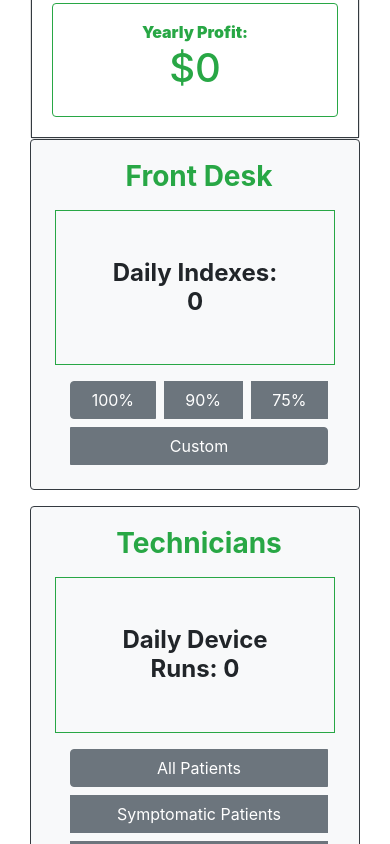
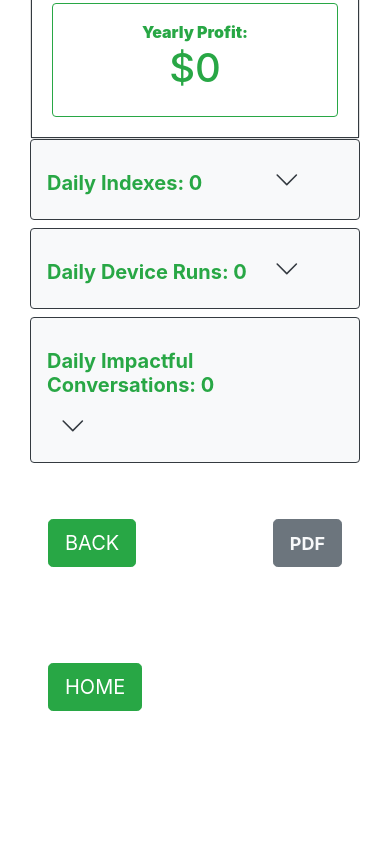
Before and after one commit to mfernandez225/eyebrain, a React (Create React App) app: page /profitPage in a window 390 px wide. Shown: the part 1420-2264 px from the top of the page. After the commit the page ends 2179 px from the top, so only its background shows below. Built offline with nearby package versions, Linux system fonts and the light colour scheme; what @react-pdf/renderer would draw is missing.

Commit message:
hid the divs on the profit page

```diff
--- a/src/App.js
+++ b/src/App.js
@@ -99,10 +99,13 @@ function App() {
       yearlyRoi: newYearlyConversions * 400,
     }));
 
-    const deviceTimeInvested = Math.round(deviceRuns * 3);
-    console.log(deviceTimeInvested);
-    const odTalkTimeInvested = Math.round(whoToTalkTo * 5);
-    console.log(odTalkTimeInvested);
+    const deviceTimeInvested = whoToRun * 3;
+    const impactTalkTimeInvested = whoToTalkTo * 5;
+    setCalculations((prev) => ({
+      ...prev,
+      deviceTimeInvested,
+      impactTalkTimeInvested,
+    }));
   }, [
     dailyComps,
     lifestyleIndex,
--- a/src/components/footer.js
+++ b/src/components/footer.js
@@ -15,27 +15,27 @@ const Footer = ({
   return (
     <footer className="row justify-content-between">
       {(backUrl && (
+        <Link className="text-decoration-none text-light" to={backUrl}>
           <div
             className={cx(`col-xs-1 btn btn-success btn-lg m-5 btn-footer`, {
               disabled: backDisabled,
             })}
           >
-          <Link className="text-decoration-none text-light" to={backUrl}>
             {backText || "BACK"}
+          </div>
         </Link>
-        </div>
       )) || <span></span>}
       {children}
       {nextUrl && (
+        <Link className="text-decoration-none text-light" to={nextUrl}>
           <div
             className={cx(`col-xs-1 btn btn-success btn-lg m-5 btn-footer`, {
               disabled: nextDisabled,
             })}
           >
-          <Link className="text-decoration-none text-light" to={nextUrl}>
             {nextText || "NEXT"}
+          </div>
         </Link>
-        </div>
       )}
     </footer>
   );
--- a/src/pages/DevicePage/index.js
+++ b/src/pages/DevicePage/index.js
@@ -6,7 +6,7 @@ import logo from "../images/logo_banner.png";
 
 const DevicePage = ({
   questions: { deviceChampion, techNotes, deviceRuns },
-  calculations: { whoToRun },
+  calculations: { whoToRun, deviceTimeInvested },
   handleQuestionChange,
   setQuestionValue,
 }) => {
@@ -63,6 +63,11 @@ const DevicePage = ({
             onChange={handleQuestionChange}
           />
         </div>
+        <div>
+          <h5 className="text-muted text-right mt-5">
+            Time Invested: {deviceTimeInvested || ""} minutes
+          </h5>
+        </div>
       </div>
       <Footer backUrl="/lifestylePage" nextUrl="/DoctorPage" />
     </div>
--- a/src/pages/DoctorPage/index.js
+++ b/src/pages/DoctorPage/index.js
@@ -5,7 +5,7 @@ import logo from "../images/logo_banner.png";
 
 const DoctorPage = ({
   questions: { timeAllotted, currentFlow, impactTalk, examLaneNotes },
-  calculations: { whoToTalkTo },
+  calculations: { whoToTalkTo, impactTalkTimeInvested },
   handleQuestionChange,
   setQuestionValue,
 }) => {
@@ -78,6 +78,12 @@ const DoctorPage = ({
             onChange={handleQuestionChange}
           />
         </div>
+        <div>
+          <h5 className="text-muted text-right mt-5">
+            {" "}
+            Time Invested: {impactTalkTimeInvested || ""} minutes
+          </h5>
+        </div>
       </div>
       <Footer backUrl="/devicePage" nextUrl="/resultPage" />
     </div>
--- a/src/pages/Home/index.js
+++ b/src/pages/Home/index.js
@@ -71,7 +71,7 @@ const Home = ({
           <input
             className="form-control"
             type="text"
-            placeholder="How is your managed care in your practice?"
+            placeholder="How is managed care broken down in your practice?"
             name="managedCare"
             value={managedCare}
             onChange={handleQuestionChange}
@@ -85,7 +85,7 @@ const Home = ({
           <input
             className="form-control"
             type="text"
-            placeholder="Patients lives changed? Practice Profitibility? Pay off the device ASAP?"
+            placeholder="Patients lives changed?   Practice Profitibility?   Pay off the device ASAP?"
             name="whatMotivates"
             value={whatMotivates}
             onChange={handleQuestionChange}
--- a/src/pages/PracticeInfo/index.js
+++ b/src/pages/PracticeInfo/index.js
@@ -89,7 +89,7 @@ const PracticeInfo = ({
           <input
             className="form-control"
             type="text"
-            placeholder="Front Desk Staff"
+            placeholder="# Front Desk Staff"
             name="frontDeskStaff"
             value={frontDeskStaff}
             onChange={handleQuestionChange}
@@ -115,7 +115,7 @@ const PracticeInfo = ({
           <input
             className="form-control"
             type="text"
-            placeholder="# of opticians"
+            placeholder="# of Opticians"
             name="opticians"
             value={opticians}
             onChange={handleQuestionChange}
--- a/src/pages/ProfitPage/index.js
+++ b/src/pages/ProfitPage/index.js
@@ -1,4 +1,4 @@
-import React from "react";
+import React, { useState } from "react";
 import Footer from "../../components/footer";
 import NumberFormat from "react-number-format";
 import Choices from "../../components/choices";
@@ -17,8 +17,6 @@ const ProfitPage = ({
     whoToIndex,
     whoToRun,
     whoToTalkTo,
-    deviceTimeInvested,
-    odTalkTimeInvested,
   },
   setQuestionValue,
 }) => {
@@ -27,6 +25,10 @@ const ProfitPage = ({
     thousandSeparator: true,
     prefix: "$",
   };
+
+  const [frontDeskOpen, setFrontDeskOpen] = useState(false);
+  const [technicianOpen, setTechnicianOpen] = useState(false);
+  const [impactTalkOpen, setImpactTalkOpen] = useState(false);
 
   return (
     <div className="profitPage">
@@ -120,12 +122,52 @@ const ProfitPage = ({
         </div>
 
         <div>
-          <div className="border border-dark bg-light p-3 rounded mb-3">
-            <div className="row col-sm justify-content-center m-1">
-              <h3 className="text-success font-weight-bold">Front Desk</h3>
+          <div className="border border-dark bg-light p-3 rounded mb-2">
+            <div className="row col-sm justify-content-between">
+              <h5 className="text-success font-weight-bolder">
+                Daily Indexes: {whoToIndex}
+              </h5>
+              <button
+                className="btn btn-link text-dark"
+                onClick={() => setFrontDeskOpen((prev) => !prev)}
+              >
+                {frontDeskOpen ? (
+                  <svg
+                    class="bi bi-chevron-up"
+                    width="1.6em"
+                    height="1.6em"
+                    viewBox="0 0 16 16"
+                    fill="currentColor"
+                    xmlns="http://www.w3.org/2000/svg"
+                  >
+                    <path
+                      fill-rule="evenodd"
+                      d="M7.646 4.646a.5.5 0 01.708 0l6 6a.5.5 0 01-.708.708L8 5.707l-5.646 5.647a.5.5 0 01-.708-.708l6-6z"
+                      clip-rule="evenodd"
+                    />
+                  </svg>
+                ) : (
+                  <svg
+                    class="bi bi-chevron-down"
+                    width="1.6em"
+                    height="1.6em"
+                    viewBox="0 0 16 16"
+                    fill="currentColor"
+                    xmlns="http://www.w3.org/2000/svg"
+                  >
+                    <path
+                      fill-rule="evenodd"
+                      d="M1.646 4.646a.5.5 0 01.708 0L8 10.293l5.646-5.647a.5.5 0 01.708.708l-6 6a.5.5 0 01-.708 0l-6-6a.5.5 0 010-.708z"
+                      clip-rule="evenodd"
+                    />
+                  </svg>
+                )}
+              </button>
             </div>
+            {frontDeskOpen && (
+              <>
                 <h4 className="border border-success text-center font-weight-bolder m-2 p-5">
-              Daily Indexes: {whoToIndex}
+                  Percentage of patients you index
                 </h4>
                 <Choices
                   choices={[
@@ -133,16 +175,61 @@ const ProfitPage = ({
                     { label: "90%", value: 0.9 },
                     { label: "75%", value: 0.75 },
                   ]}
-              setChoice={(value) => setQuestionValue("lifestyleIndex", value)}
+                  setChoice={(value) =>
+                    setQuestionValue("lifestyleIndex", value)
+                  }
                   value={lifestyleIndex}
                 />
+              </>
+            )}
           </div>
-          <div className="border border-dark bg-light p-3 rounded mb-3">
-            <div className="row col-sm justify-content-center m-1">
-              <h3 className="text-success font-weight-bold">Technicians</h3>
+          <div className="border border-dark bg-light p-3 rounded mb-2">
+            <div className="row col-sm justify-content-between">
+              <h5 className="text-success font-weight-bolder">
+                {" "}
+                Daily Device Runs: {whoToRun}
+              </h5>
+              <button
+                className="btn btn-link text-dark"
+                onClick={() => setTechnicianOpen((prev) => !prev)}
+              >
+                {technicianOpen ? (
+                  <svg
+                    class="bi bi-chevron-up"
+                    width="1.6em"
+                    height="1.6em"
+                    viewBox="0 0 16 16"
+                    fill="currentColor"
+                    xmlns="http://www.w3.org/2000/svg"
+                  >
+                    <path
+                      fill-rule="evenodd"
+                      d="M7.646 4.646a.5.5 0 01.708 0l6 6a.5.5 0 01-.708.708L8 5.707l-5.646 5.647a.5.5 0 01-.708-.708l6-6z"
+                      clip-rule="evenodd"
+                    />
+                  </svg>
+                ) : (
+                  <svg
+                    class="bi bi-chevron-down"
+                    width="1.6em"
+                    height="1.6em"
+                    viewBox="0 0 16 16"
+                    fill="currentColor"
+                    xmlns="http://www.w3.org/2000/svg"
+                  >
+                    <path
+                      fill-rule="evenodd"
+                      d="M1.646 4.646a.5.5 0 01.708 0L8 10.293l5.646-5.647a.5.5 0 01.708.708l-6 6a.5.5 0 01-.708 0l-6-6a.5.5 0 010-.708z"
+                      clip-rule="evenodd"
+                    />
+                  </svg>
+                )}
+              </button>
             </div>
+            {technicianOpen && (
+              <>
                 <h4 className="border border-success text-center font-weight-bolder m-2 p-5">
-              Daily Device Runs: {whoToRun}
+                  What patients do you run on the device?
                 </h4>
                 <Choices
                   choices={[
@@ -153,13 +240,62 @@ const ProfitPage = ({
                   setChoice={(value) => setQuestionValue("deviceRuns", value)}
                   value={deviceRuns}
                 />
+                <div>
+                  <h5 className="text-muted text-center mt-3">
+                    {" "}
+                    Time Invested: {whoToRun * 4 || ""} minutes
+                  </h5>
                 </div>
-          <div className="border border-dark bg-light p-3 rounded mb-3">
-            <div className="row col-sm justify-content-center m-1">
-              <h3 className="text-success font-weight-bold">Exam Lane</h3>
+              </>
+            )}
           </div>
+          <div className="border border-dark bg-light p-3 rounded mb-2">
+            <div className="row col-sm justify-content-between">
+              <h5 className="text-success font-weight-bolder">
+                Daily Impactful Conversations: {whoToTalkTo}
+              </h5>
+              <button
+                className="btn btn-link text-dark"
+                onClick={() => setImpactTalkOpen((prev) => !prev)}
+              >
+                {impactTalkOpen ? (
+                  <svg
+                    class="bi bi-chevron-up"
+                    width="1.6em"
+                    height="1.6em"
+                    viewBox="0 0 16 16"
+                    fill="currentColor"
+                    xmlns="http://www.w3.org/2000/svg"
+                  >
+                    <path
+                      fill-rule="evenodd"
+                      d="M7.646 4.646a.5.5 0 01.708 0l6 6a.5.5 0 01-.708.708L8 5.707l-5.646 5.647a.5.5 0 01-.708-.708l6-6z"
+                      clip-rule="evenodd"
+                    />
+                  </svg>
+                ) : (
+                  <svg
+                    class="bi bi-chevron-down"
+                    width="1.6em"
+                    height="1.6em"
+                    viewBox="0 0 16 16"
+                    fill="currentColor"
+                    xmlns="http://www.w3.org/2000/svg"
+                  >
+                    <path
+                      fill-rule="evenodd"
+                      d="M1.646 4.646a.5.5 0 01.708 0L8 10.293l5.646-5.647a.5.5 0 01.708.708l-6 6a.5.5 0 01-.708 0l-6-6a.5.5 0 010-.708z"
+                      clip-rule="evenodd"
+                    />
+                  </svg>
+                )}
+              </button>
+            </div>
+            {impactTalkOpen && (
+              <>
                 <h4 className="border border-success text-center font-weight-bolder m-2 p-5">
-              Daily Impactful Conversations: {whoToTalkTo}
+                  What Percentage of Patients will you have Impactful
+                  Conversations with?{" "}
                 </h4>
                 <Choices
                   choices={[
@@ -170,6 +306,14 @@ const ProfitPage = ({
                   setChoice={(value) => setQuestionValue("impactTalk", value)}
                   value={impactTalk}
                 />
+                <div>
+                  <h5 className="text-muted text-center mt-3">
+                    {" "}
+                    Time Invested: {whoToTalkTo * 5 || ""} minutes
+                  </h5>
+                </div>
+              </>
+            )}
           </div>
         </div>
       </div>
```
Also changed, not shown: src/components/hiddenCard.js (deleted, +0 -53 lines). Lines whose indentation alone changed are shown as unchanged.
